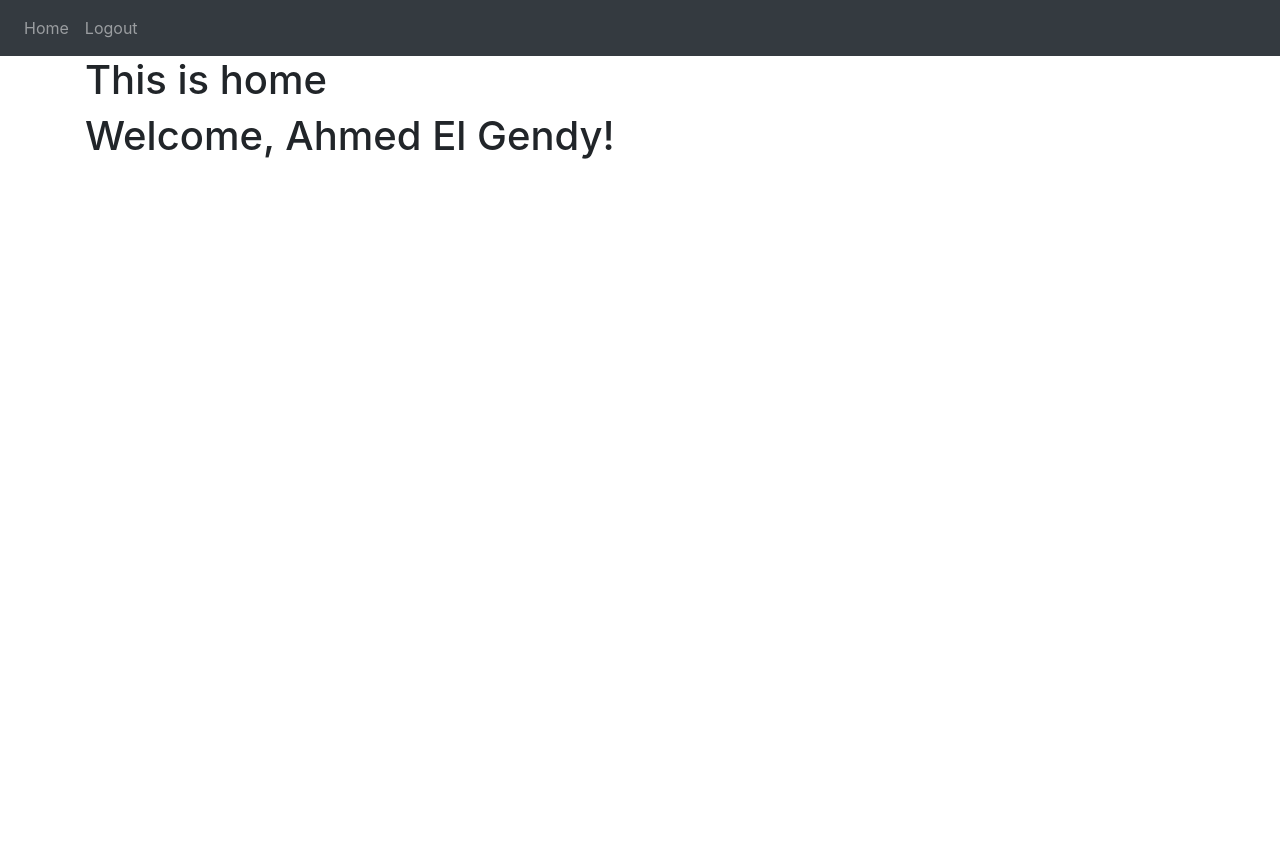
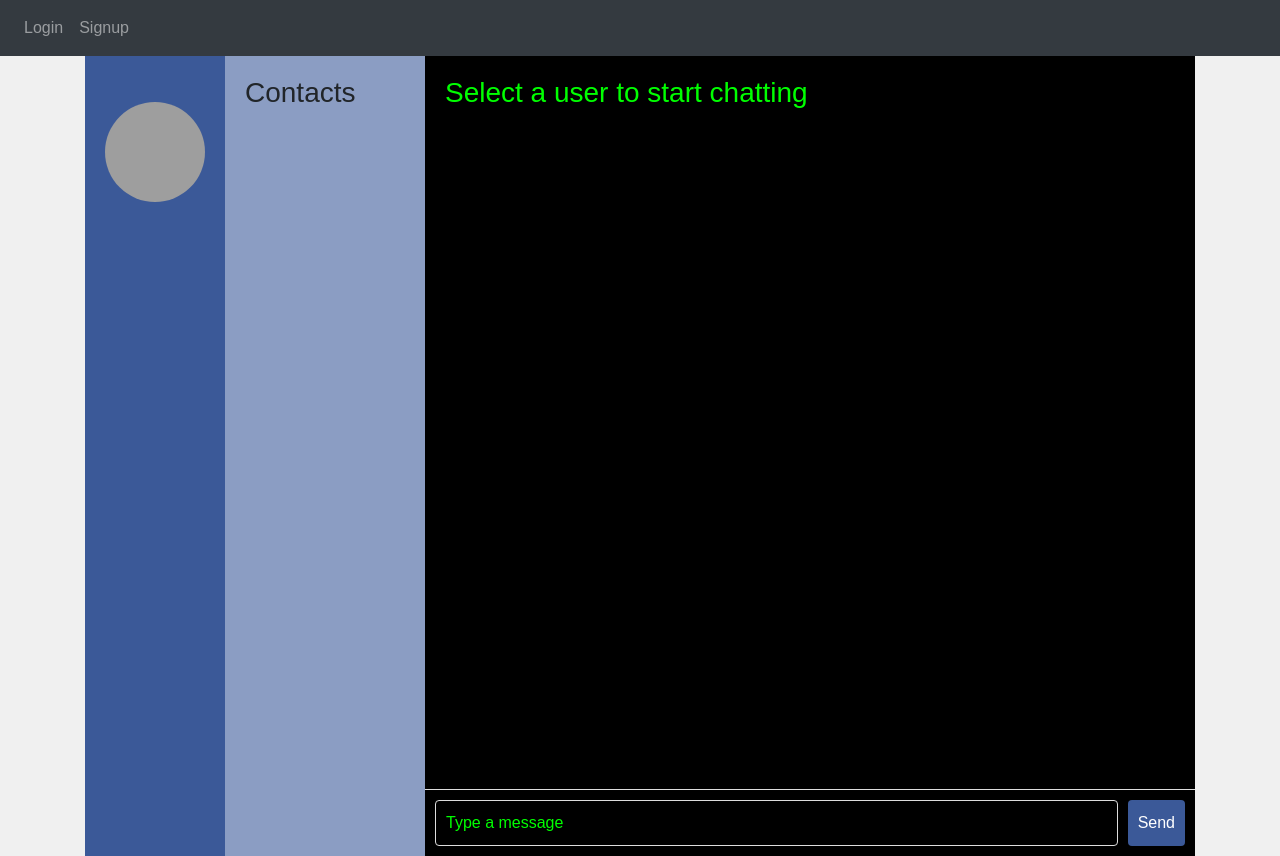
Before and after one commit to Ahmed-El-Gendy/ChatHub, a Flask app: template website/templates/home.html in a window 1280 px wide. Before the commit the page ends 159 px from the top, so only its background shows below. Run offline with Flask 3, Linux system fonts and the light colour scheme; the template is opened without the code that fills it: values that come from a table or form of the project are taken from there, others are empty; some libraries are stand-ins or nearby versions; grey boxes are pictures that could not be loaded.

Commit message:
fixed the chat

```diff
--- a/main.py
+++ b/main.py
@@ -1,6 +1,9 @@
 from website import create_app
+from flask_cors import CORS
 
 app = create_app()
 
+CORS(app)
+
 if __name__ == '__main__':
     app.run(debug=True)
--- /dev/null
+++ b/website/static/chat.css
@@ -0,0 +1,136 @@
+body {
+    font-family: Arial, sans-serif;
+    background-color: #f0f0f0;
+    margin: 0;
+    padding: 0;
+}
+
+.chat-container {
+    display: flex;
+    height: 100vh;
+}
+
+.profile {
+    background-color: #3b5998;
+    color: white;
+    padding: 20px;
+    text-align: center;
+}
+
+.profile-img {
+    width: 100px;
+    height: 100px;
+    border-radius: 50%;
+    margin-top: 10px;
+}
+
+.user-img {
+    width: 50px;
+    height: 50px;
+    border-radius: 50%;
+    margin-right: 10px;
+}
+
+.users-list {
+    background-color: #8b9dc3;
+    padding: 20px;
+    width: 200px;
+}
+
+.users-list ul {
+    list-style-type: none;
+    padding: 0;
+}
+
+.users-list li {
+    padding: 10px;
+    cursor: pointer;
+    display: flex;
+    align-items: center;
+}
+
+.users-list li:hover {
+    background-color: #dfe3ee;
+}
+
+.chat-window {
+    flex-grow: 1;
+    display: flex;
+    flex-direction: column;
+    background-color: #000;
+    color: #00ff00;
+}
+
+.messages {
+    flex-grow: 1;
+    padding: 20px;
+    overflow-y: scroll;
+    border-bottom: 1px solid #ddd;
+}
+
+.message {
+    margin-bottom: 10px;
+    display: flex;
+    align-items: flex-start;
+}
+
+.message .message-content {
+    display: flex;
+    align-items: center;
+    padding: 10px;
+    border-radius: 10px;
+    max-width: 70%;
+    background-color: #fff;
+    box-shadow: 0 2px 5px rgba(0, 0, 0, 0.1);
+    margin-left: auto;
+}
+
+.message .message-content .user-img {
+    margin-right: 10px;
+}
+
+.message .message-content p {
+    margin: 0;
+}
+
+.message.my-message .message-content {
+    background-color: #dcf8c6; /* Light green */
+    margin-left: auto;
+    margin-right: 0;
+}
+
+.message.reply-message .message-content {
+    background-color: #f0f0f0; /* Light grey */
+    margin-left: 0;
+    margin-right: auto;
+}
+
+
+.input-area {
+    display: flex;
+    padding: 10px;
+    background-color: #000;
+}
+
+.input-area input {
+    flex-grow: 1;
+    padding: 10px;
+    border: 1px solid #ddd;
+    border-radius: 4px;
+    color: #00ff00;
+    background-color: #000;
+}
+
+.input-area input::placeholder {
+    color: #00ff00;
+}
+
+.input-area button {
+    padding: 10px;
+    margin-left: 10px;
+    border: none;
+    background-color: #3b5998;
+    color: white;
+    border-radius: 4px;
+    cursor: pointer;
+}
--- /dev/null
+++ b/website/static/chat.js
@@ -0,0 +1,143 @@
+let currentUser = '';
+let currentUserId = '';
+let userImages = {};  // Initialize as empty object
+let chats = {};       // Initialize as empty object
+
+// Fetch user images from Flask API
+fetch('/api/user_images')
+    .then(response => response.json())
+    .then(data => {
+        userImages = data;
+
+        // Log IDs and image URLs for all users
+        console.log('User IDs and Image URLs:');
+        Object.keys(userImages).forEach(userId => {
+            console.log(`User ID: ${userId}, Image URL: ${userImages[userId]}`);
+        });
+
+        // After fetching user images, fetch chats for each user
+        Object.keys(userImages).forEach(userId => {
+            fetchChats(userId);  // Update to pass userId instead of userImages[user]
+        });
+    })
+    .catch(error => console.error('Error fetching user images:', error));
+
+// Function to fetch chats for a specific user from Flask API
+function fetchChats(userId) {
+    fetch(`/api/chats/${userId}`)
+        .then(response => response.json())
+        .then(data => {
+            chats[userId] = data;  // Store messages in chats object
+        })
+        .catch(error => console.error(`Error fetching chats for user ${userId}:`, error));
+}
+
+// Request notification permission
+Notification.requestPermission().then(function(result) {
+    console.log('Notification permission:', result);
+});
+
+function openChat(user, userId) {
+    currentUser = user;
+    currentUserId = userId;
+    const messagesContainer = document.getElementById('messages');
+    messagesContainer.innerHTML = '';
+
+    // Display stored messages if available
+    if (chats[currentUserId]) {
+        chats[currentUserId].forEach(chat => {
+            const sender = chat.sender_id === currentUserId ? currentUser : 'Me';
+            const senderImage = userImages[sender];
+            appendMessage(chat.message, sender, senderImage);
+        });
+    } else {
+        // Fetch messages for the selected user from the backend if not already stored
+        fetch(`/api/chats/${userId}`)
+            .then(response => response.json())
+            .then(data => {
+                chats[currentUserId] = data;
+                data.forEach(chat => {
+                    const sender = chat.sender_id === currentUserId ? currentUser : 'Me';
+                    const senderImage = userImages[sender];
+                    appendMessage(chat.message, sender, senderImage);
+                });
+            })
+            .catch(error => console.error(`Error fetching chats for user ${userId}:`, error));
+    }
+}
+
+function sendMessage() {
+    const messageInput = document.getElementById('messageInput');
+    const messageText = messageInput.value.trim();
+
+    if (messageText !== '' && currentUser !== '') {
+        const senderImage = userImages[currentUserId] ? `/user_images/${currentUserId}` : '';
+
+        // Send the message to the backend
+        fetch(`/api/chats`, {
+            method: 'POST',
+            headers: {
+                'Content-Type': 'application/json',
+            },
+            body: JSON.stringify({
+                receiver_id: currentUserId,
+                message: messageText,
+            }),
+        })
+        .then(response => response.json())
+        .then(data => {
+            if (data.success) {
+                console.log('Message sent successfully');
+                // Store the new message in chats object
+                if (!chats[currentUserId]) {
+                    chats[currentUserId] = [];
+                }
+                chats[currentUserId].push({
+                    message: messageText,
+                    sender_id: currentUser.id,
+                    receiver_id: currentUserId,
+                    timestamp: new Date()  // Use current date as timestamp
+                });
+                appendMessage(messageText, 'Me', senderImage);  // Ensure message is appended correctly
+            } else {
+                console.error('Error sending message:', data.error);
+            }
+        })
+        .catch(error => console.error('Error sending message:', error));
+
+        // Clear input after sending
+        messageInput.value = '';
+    }
+}
+
+function appendMessage(message, sender, senderImage) {
+    const messageElement = document.createElement('div');
+    messageElement.classList.add('message');
+
+    const messageContent = document.createElement('div');
+    messageContent.classList.add('message-content');
+
+    const messageTextElement = document.createElement('p');
+    messageTextElement.textContent = message;
+
+    messageContent.appendChild(messageTextElement);
+    messageElement.appendChild(messageContent);
+
+    const messagesContainer = document.getElementById('messages');
+    if (sender === 'Me') {
+        messageElement.classList.add('my-message');
+    } else {
+        messageElement.classList.add('reply-message');
+    }
+
+    messagesContainer.appendChild(messageElement);
+}
+
+function notifyUser(sender) {
+    if (Notification.permission === 'granted') {
+        const notification = new Notification('New Message', {
+            body: `You have a new message from ${sender}`,
+            icon: userImages[currentUserId] ? `/user_images/${currentUserId}` : '', // Ensure senderImage is not empty
+        });
+    }
+}
--- a/website/templates/home.html
+++ b/website/templates/home.html
@@ -1,5 +1,45 @@
-{% extends "base.html" %} {% block title %}Home{% endblock %}
+{% extends "base.html" %}
+
+{% block title %}Home{% endblock %}
+
 {% block content %}
-<h1>This is home</h1>
-    <h1>Welcome, {{ user.first_name }} {{ user.last_name }}!</h1>
+<html lang="en">
+<head>
+    <meta charset="UTF-8">
+    <meta name="viewport" content="width=device-width, initial-scale=1.0">
+    <title>Chat App</title>
+    <link rel="stylesheet" href="{{ url_for('static', filename='chat.css') }}">
+</head>
+<body>
+    <div class="chat-container">
+        <div class="profile">
+            <h2><p>{{ user.first_name }} {{ user.last_name }}</p></h2>
+            <img src="{{ url_for('views.user_image', user_id=user.id) }}" alt="{{ user.first_name }} {{ user.last_name }} Profile" class="profile-img">
+        </div>
+        <div class="users-list">
+            <h3>Contacts</h3>
+            <ul>
+                {% for user_id, data in user_data.items() %}
+                    {% if user_id != user.id %}
+                        <li onclick="openChat('{{ user_id }}', {{ user_id }})">
+                            <img src="{{ url_for('views.user_image', user_id=user_id) }}" alt="{{ data.first_name }} {{ data.last_name }} Profile" class="user-img">
+                            {{ data.first_name }} {{ data.last_name }}
+                        </li>
+                    {% endif %}
+                {% endfor %}
+            </ul>
+        </div>
+        <div class="chat-window">
+            <div class="messages" id="messages">
+                <h3>Select a user to start chatting</h3>
+            </div>
+            <div class="input-area">
+                <input type="text" id="messageInput" placeholder="Type a message">
+                <button onclick="sendMessage()">Send</button>
+            </div>
+        </div>
+    </div>
+    <script src="{{ url_for('static', filename='chat.js') }}"></script>
+</body>
+</html>
 {% endblock %}
--- a/website/views.py
+++ b/website/views.py
@@ -35,15 +35,60 @@
 def go_to_home():
     return redirect(url_for('views.get_json'))"""
 
-from flask import Blueprint, render_template
+from flask import Blueprint, render_template, jsonify, send_file, request
 from flask_login import login_user, logout_user, login_required, current_user
-
+from .models import User, Chat
+import io
+from . import db
 
 views = Blueprint('views', __name__)
 
 
 @views.route('/')
 @login_required
-def home():
+def index():
+    users = User.query.all()
+    user_data = {user.id: {'first_name': user.first_name, 'last_name': user.last_name, 'image_filename': user.image_filename} for user in users}
+    return render_template('home.html', user=current_user, user_data=user_data)
 
-    return render_template("home.html", user=current_user)
+
+
+@views.route('/api/user_images', methods=['GET'])
+def get_user_images():
+    users = User.query.all()
+    user_images = {f"{user.first_name} {user.last_name}": user.id for user in users}
+    return jsonify(user_images)
+
+
+@views.route('/api/chats/<int:user_id>', methods=['GET'])
+def get_user_chats(user_id):
+    chats = Chat.query.filter(
+        (Chat.sender_id == current_user.id) & (Chat.receiver_id == user_id) |
+        (Chat.sender_id == user_id) & (Chat.receiver_id == current_user.id)
+    ).all()
+    chat_data = [{'message': chat.message, 'sender_id': chat.sender_id, 'receiver_id': chat.receiver_id} for chat in chats]
+    return jsonify(chat_data)
+
+
+@views.route('/user_image/<int:user_id>')
+def user_image(user_id):
+    user = User.query.get(user_id)
+    if user and user.image_data:
+        return send_file(io.BytesIO(user.image_data), mimetype='image/jpeg')
+    else:
+        return send_file('static/default.jpg', mimetype='image/jpeg')
+
+
+@views.route('/api/chats', methods=['POST'])
+@login_required
+def send_chat():
+    data = request.get_json()
+    receiver_id = data.get('receiver_id')
+    message = data.get('message')
+
+    if receiver_id and message:
+        new_chat = Chat(sender_id=current_user.id, receiver_id=receiver_id, message=message)
+        db.session.add(new_chat)
+        db.session.commit()
+        return jsonify({'success': True}), 200
+    return jsonify({'success': False}), 400
```
Also changed, not shown: website/__init__.py (+6 -2 lines), website/auth.py (+85 -4 lines), website/models.py (+27 -8 lines), website/templates/signup.html (+6 -1 lines), website/static/atef.jpg (added), website/static/gendy.jpg (added), website/static/ramy.jpg (added), website/static/saged.jpg (added), website/static/youssef.jpg (added), website/static/ziad.jpg (added).
